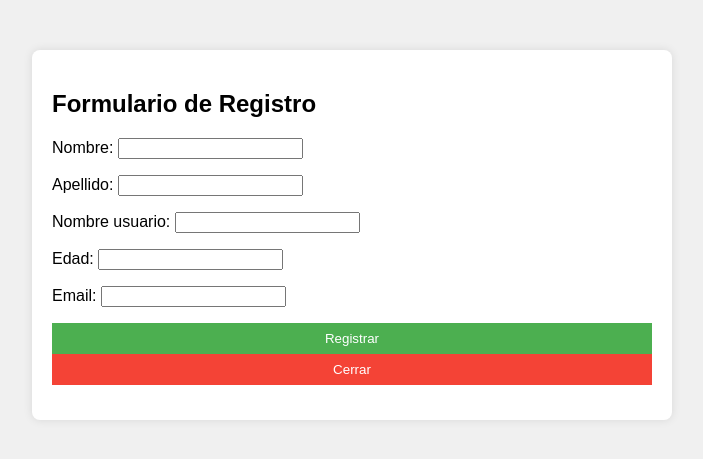
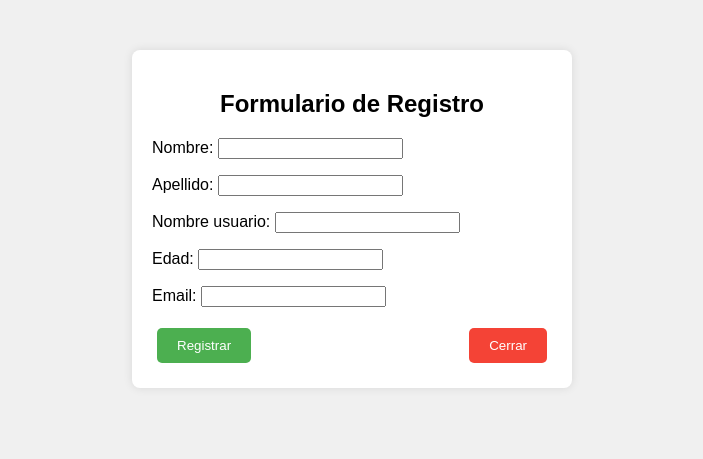
Before and after one commit to CeciJhoana/vision-artificial, a Django app: page /registro/ in a window 1280 px wide. Shown: the top 459 px of the page, without its empty margins (288-991 px from the left). Run offline with Django 4.2, Linux system fonts and the light colour scheme.

Commit message:
Change[registro/templates]: registro.html

```diff
--- a/registro/templates/registro.html
+++ b/registro/templates/registro.html
@@ -1,3 +1,4 @@
+<!-- registro/templates/registro/register.html -->
 <!-- registro/templates/registro/register.html -->
 
 <!DOCTYPE html>
@@ -15,12 +16,16 @@
         }
 
         .container {
-            max-width: 600px;
+            max-width: 400px;
             margin: 50px auto;
             background-color: white;
             padding: 20px;
             border-radius: 8px;
             box-shadow: 0 0 10px rgba(0, 0, 0, 0.1);
+        }
+
+        .form-title {
+            text-align: center;
         }
 
         .form-group {
@@ -30,33 +35,48 @@
         .form-group label {
             display: block;
             margin-bottom: 5px;
+            margin-left: 20px; /* Desplazar ligeramente a la derecha */
         }
 
         .form-group input {
-            width: 100%;
+            width: 90%; /* Ajustar el tamaño del input */
             padding: 8px;
+            margin-left: 20px; /* Desplazar ligeramente a la derecha */
             box-sizing: border-box;
         }
 
-        .form-group input[type="submit"] {
+        .form-buttons {
+            display: flex;
+            justify-content: space-between;
+        }
+
+        .form-buttons input[type="submit"],
+        .form-buttons input[type="button"] {
+            width: auto;
+            padding: 10px 20px;
+            margin: 5px;
+            border-radius: 5px;
+        }
+
+        .form-buttons input[type="submit"] {
             background-color: #4CAF50;
             color: white;
             border: none;
             cursor: pointer;
         }
 
-        .form-group input[type="submit"]:hover {
+        .form-buttons input[type="submit"]:hover {
             background-color: #45a049;
         }
 
-        .form-group input[type="button"] {
+        .form-buttons input[type="button"] {
             background-color: #f44336;
             color: white;
             border: none;
             cursor: pointer;
         }
 
-        .form-group input[type="button"]:hover {
+        .form-buttons input[type="button"]:hover {
             background-color: #e53935;
         }
 
@@ -69,11 +89,11 @@
 </head>
 <body>
     <div class="container">
-        <h2>Formulario de Registro</h2>
+        <h2 class="form-title">Formulario de Registro</h2>
         <form method="post">
             {% csrf_token %}
             {{ form.as_p }}
-            <div class="form-group">
+            <div class="form-buttons">
                 <input type="submit" value="Registrar">
                 <input type="button" value="Cerrar" onclick="window.location.href='/'">
             </div>
--- a/registro/views.py
+++ b/registro/views.py
@@ -16,4 +16,4 @@ def registro(request):
     return render(request, 'registro.html', {'form': form})
 
 def success(request):
-    return render(request, 'registro/success.html')
+    return render(request, 'success.html')
```
